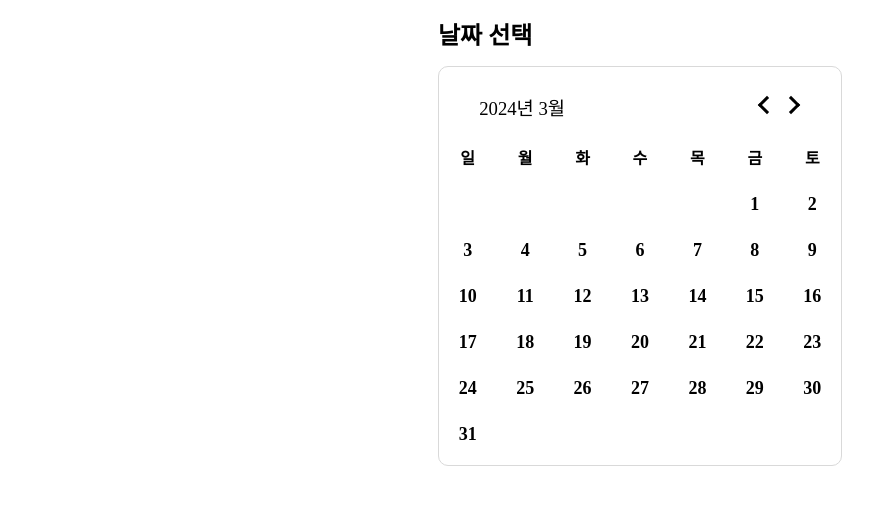
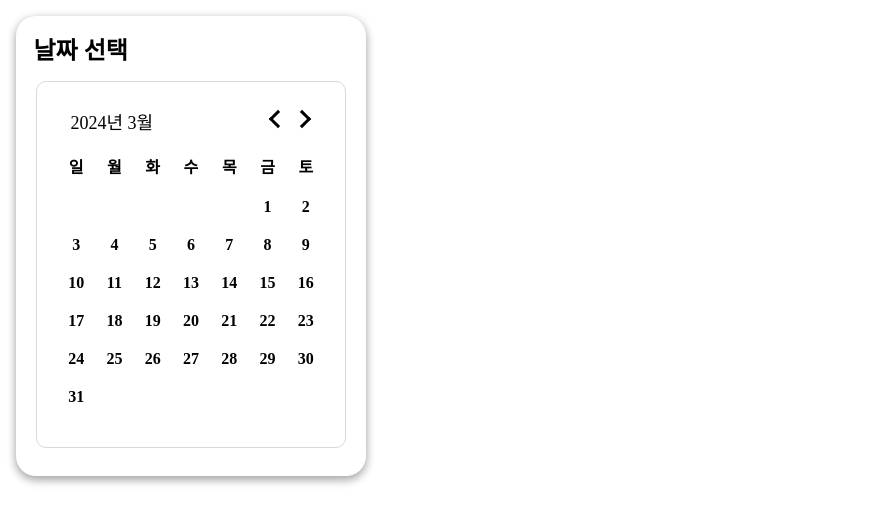
Before and after one commit to kwisdomkk/calendar, a plain HTML site: page index.html in a window 1280 px wide. Shown: the whole page, without its empty margins (0-894 px from the left). Drawn offline with Linux system fonts and the light colour scheme.

Commit message:
pc버전 수정

```diff
--- a/index.html
+++ b/index.html
@@ -7,10 +7,10 @@
   <title>Document</title>
 </head>
 <body>
+  <div class="wrap">
     <div class="header">
-    <span class="title">날짜 선택</span>
-    <span class="button"></span>
-    <span class="button"></span>
+      <div class="title">날짜 선택</div>
+      <img src="./image/Vector.jpg"/>
     </div>
     <div class="calendar">
       <header>
@@ -33,6 +33,7 @@
         <ul class="dates"></ul>
       </section>
     </div>
+  </div>
   <script src="./index.js"></script>
 </body>
 </html>
--- a/style.css
+++ b/style.css
@@ -4,6 +4,13 @@
   padding-bottom: 15px;
   width: 90%;
   margin: 0 auto;
+  display: flex;
+  justify-content: space-between;
+  align-items: center;
+}
+.header img{
+  width: 20px;
+  height: 20px;
 }
 .title{
   font-weight: 700;
@@ -93,19 +100,37 @@ h3{
 }
 
 @media screen and (min-width:1024px) {
+  .wrap{
+    width: 350px;
+    height: 460px;
+    border-radius: 20px;
+    box-shadow: 0 5px 10px rgba(0,0,0,0.19), 0 2px 10px rgba(0,0,0,0.23)
+  }
   .header{
     border: none;
     margin: 0 auto;
-    max-width: 404px;
+    padding-top: 15px;
   }
   header{
-    padding: 0 5%;
-    margin: 25px 0 40px 0;
+    margin: 20px 0 30px 0;
+  }
+  header h3{
+    font-size: 18px;
   }
   .calendar{
     border: 1px solid #D9D9D9;
     border-radius: 10px;
-    padding-bottom: 20PX;
-    max-width: 404px;
+    width: 310px;
+    height: 367px;
+    padding:0 20px;
+
   }
+  .calendar ul li{
+    width: calc(100%/7);
+    margin-top: 20px;
+    position: relative;
+    z-index: 2;
+  }
+  .dates li{font-size: 16px;}
+  .header img{display: none;}
 }
```
Also changed, not shown: image/Vector.jpg (added). Lines whose indentation alone changed are shown as unchanged.
